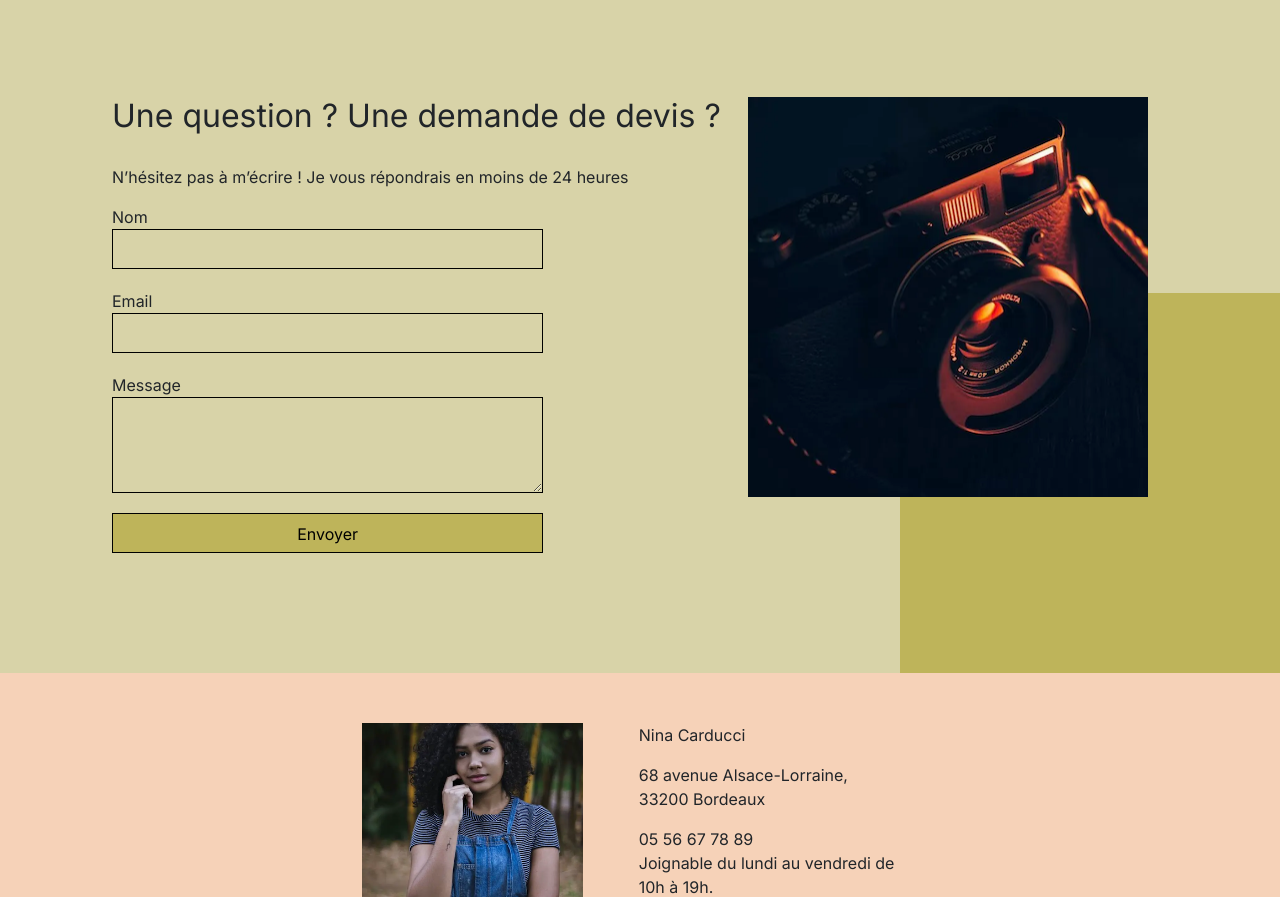
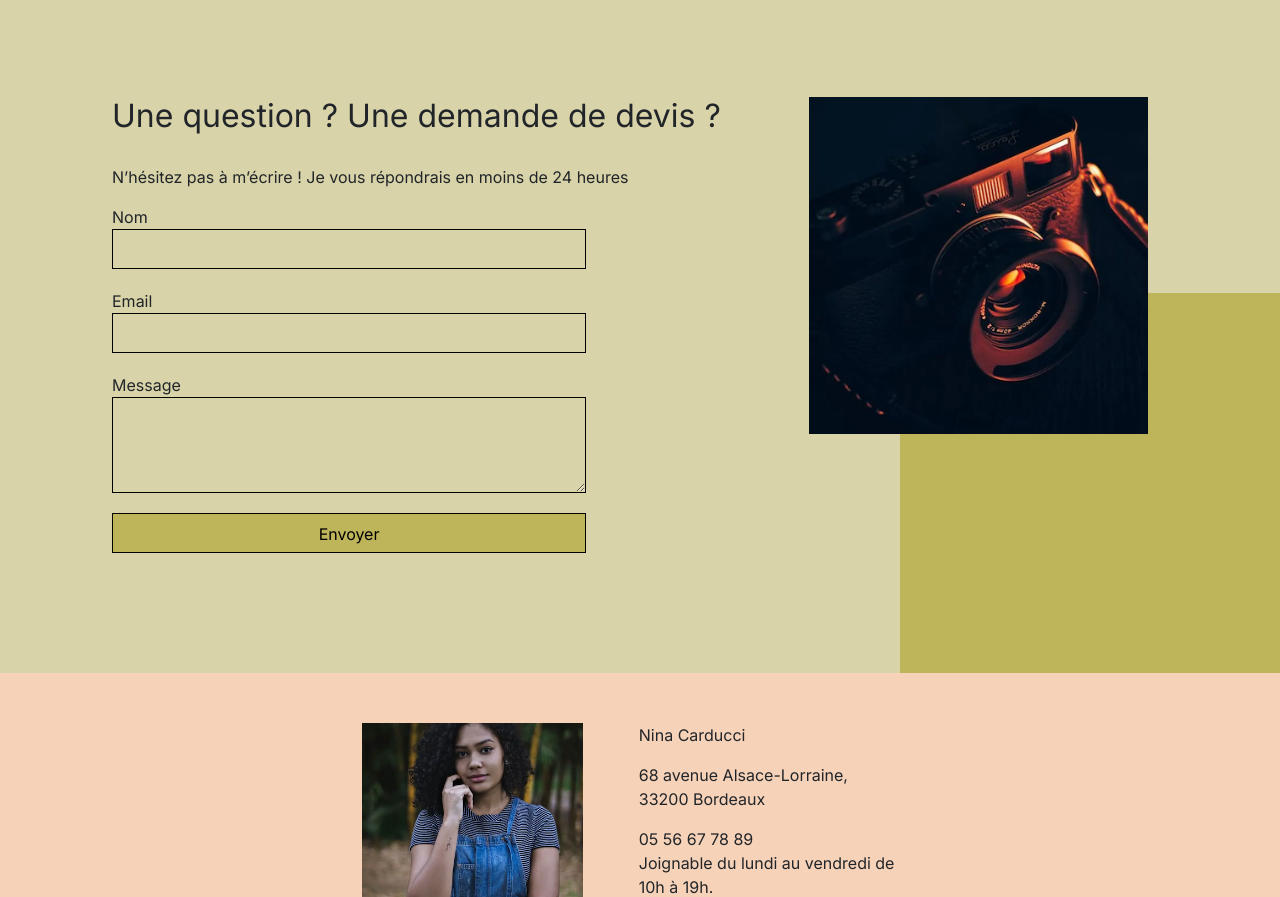
Before and after one commit to NatashaFinkel/Projet-9, a plain HTML site: page index.html in a window 1280 px wide. Shown: the part 3902-4799 px from the top of the page. Drawn offline with nearby package versions, Linux system fonts and the light colour scheme.

Commit message:
Modification pour width et height explicites pour photo appareil photo

```diff
--- a/assets/style.css
+++ b/assets/style.css
@@ -54,7 +54,7 @@ h1,
 	width: 25px;
 }
 
-.slider-img {
+.slider-img, .camera {
 	max-width: 100%;
 	height: auto;
 }
@@ -244,8 +244,6 @@ h1,
 
 .picture .camera {
 	position: relative;
-	width: 400px;
-	height: 400px;
 }
 
 .form-container {
@@ -412,7 +410,6 @@ footer {
 
 	.picture .camera {
 		bottom: 0px;
-		width: 100%;
 		height: auto;
 	}
 }
--- a/index.html
+++ b/index.html
@@ -224,7 +224,8 @@
 						</form>
 					</div>
 					<div class="picture right">
-						<img src="./assets/images/camera-copie-2.webp" alt="image d'un appareil photo" class="camera">
+						<img src="./assets/images/camera-copie-2.webp" class="camera" width="400" height="400"
+							alt="image d'un appareil photo">
 					</div>
 				</div>
 			</div>
```
Also changed, not shown: assets/style.min.css.
